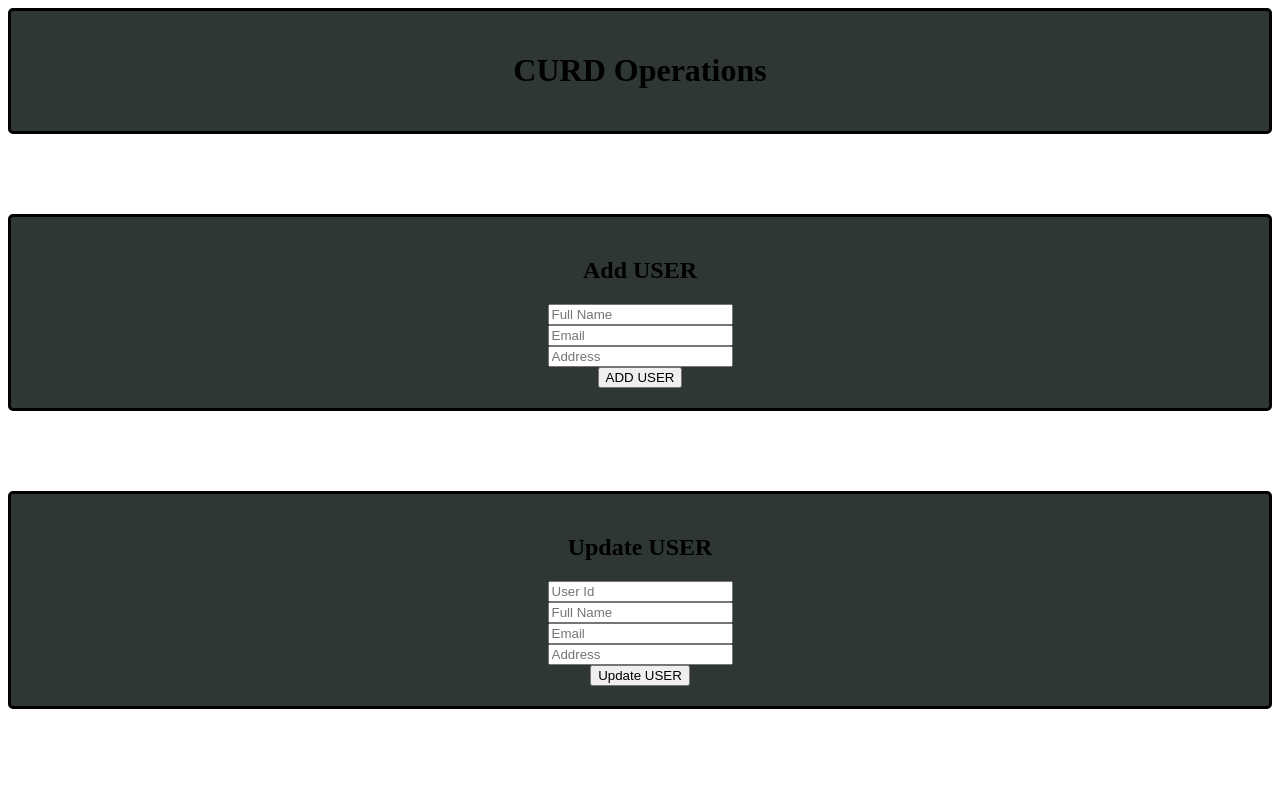
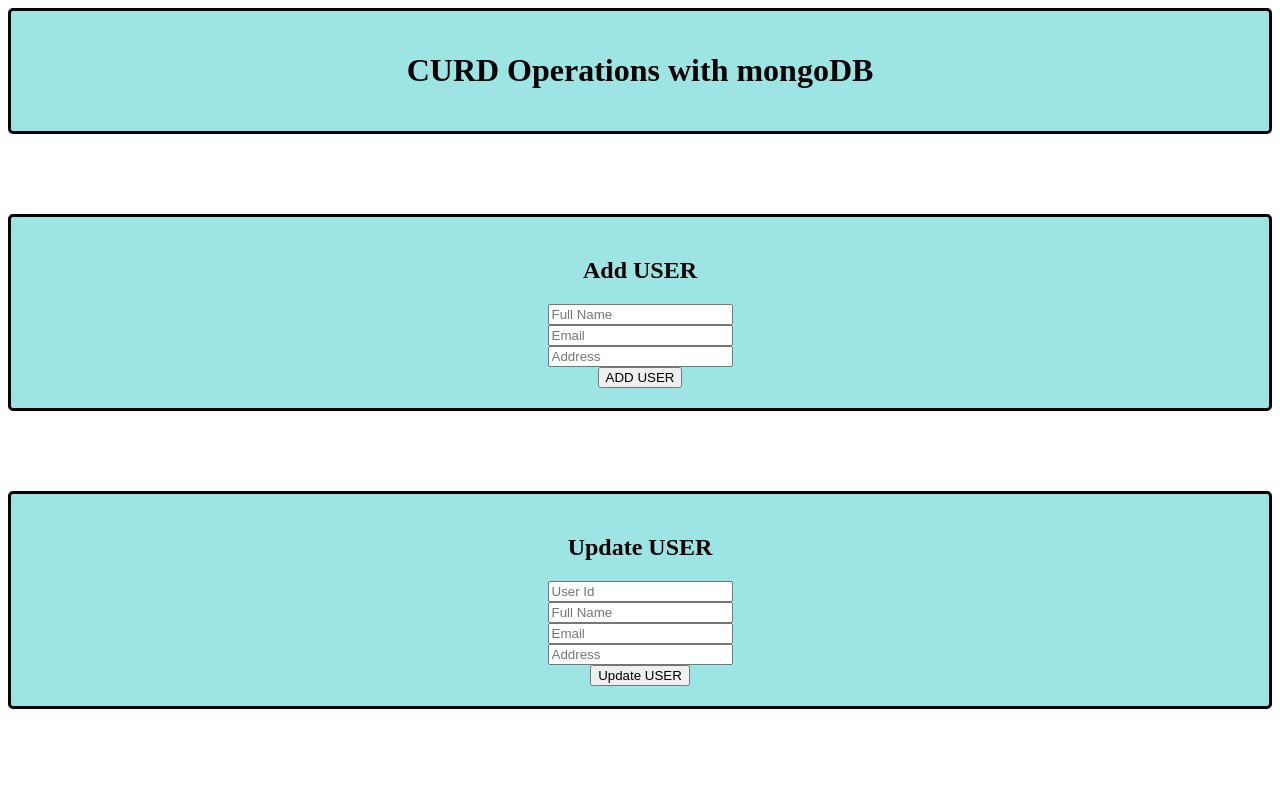
Before and after one commit to shuzyfa/nodejs, a website: page index.html in a window 1280 px wide. Shown: the top 787 px of the page. Drawn offline with nearby package versions, Linux system fonts and the light colour scheme.

Commit message:
interface change

```diff
--- a/index.html
+++ b/index.html
@@ -10,7 +10,7 @@
 </head>
 <body>
 <div class="box">
-    <h1>CURD Operations</h1>
+    <h1>CURD Operations with mongoDB</h1>
 </div>
 
 <div class="box" >
@@ -39,7 +39,7 @@
 
 <div class="box" >
     <h2>Display USER</h2>
-    <input type="number" name="userid" id="USERID" placeholder="User Id" required><br>
+    <input type="text" name="userid" id="USERID" placeholder="User Id" required><br>
     <button type="button" onclick="getUser()">GET USER</button><br><br><br>
 
     <table style="width:1000px">
--- a/style.css
+++ b/style.css
@@ -3,7 +3,7 @@
     text-align: center;
     margin-bottom: 80px;
     padding: 20px;
-    background-color: rgb(47, 54, 54);
+    background-color: rgb(157, 228, 228);
     border:3px solid black;
     border-radius: 5px;
 }
```
